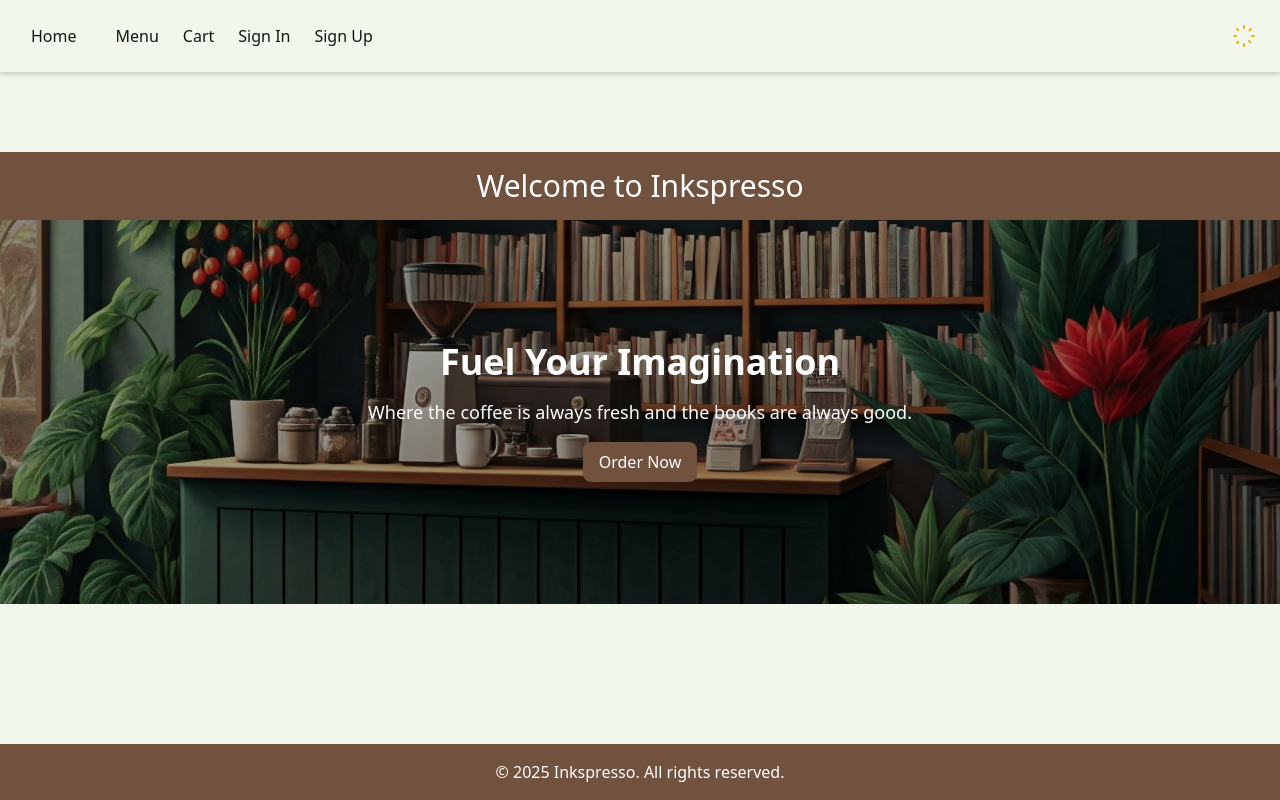
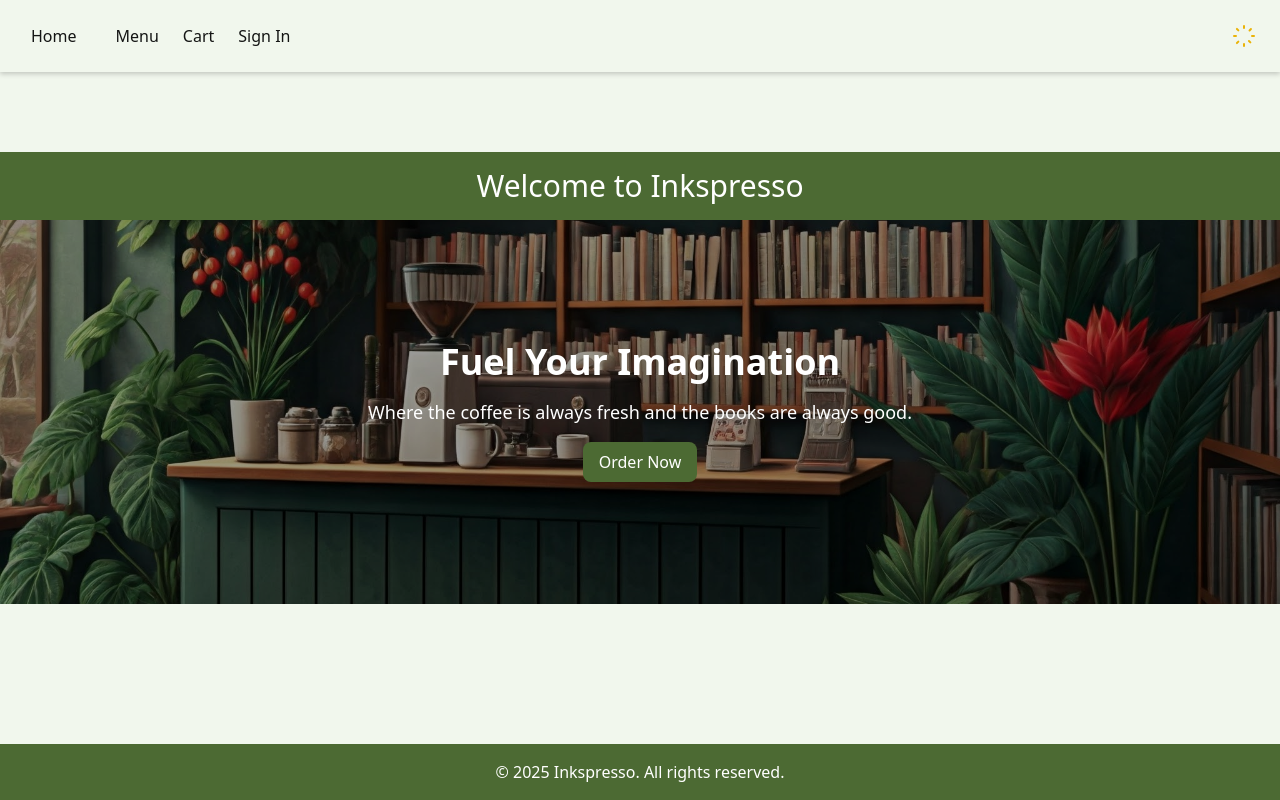
Before and after one commit to AceChianni/coffee-shop-frontend, a Next.js app: page / in a window 1280 px wide. Built offline with nearby package versions, Linux system fonts and the light colour scheme.

Commit message:
update styles and theme

```diff
--- a/package.json
+++ b/package.json
@@ -41,7 +41,7 @@
     "eslint-config-next": "15.1.4",
     "eslint-plugin-storybook": "^0.11.2",
     "nodemon": "^3.1.9",
-    "postcss": "^8.4.49",
+    "postcss": "^8.5.1",
     "storybook": "^8.4.7",
     "tailwindcss": "^3.4.17"
   },
--- a/postcss.config.js
+++ /dev/null
@@ -1,6 +0,0 @@
-module.exports = {
-  plugins: {
-    tailwindcss: {},
-    autoprefixer: {},
-  },
-}
--- a/postcss.config.mjs
+++ b/postcss.config.mjs
@@ -1,4 +1,4 @@
-/** @type {import('postcss-load-config').Config} */
+// postcss.config.mjs
 export default {
   plugins: {
     tailwindcss: {},
--- a/src/components/Navbar.jsx
+++ b/src/components/Navbar.jsx
@@ -37,9 +37,9 @@ const Navbar = () => {
         <Link href="/auth/signin" className={`${styles.link} hover:text-orange-500`}>
           Sign In
         </Link>
-        <Link href="/auth/signup" className={`${styles.link} hover:text-orange-500`}>
+        {/* <Link href="/auth/signup" className={`${styles.link} hover:text-orange-500`}>
           Sign Up
-        </Link>
+        </Link> */}
       </div>
 
       {/* Theme Toggle Button */}
--- a/src/pages/auth/signin.jsx
+++ b/src/pages/auth/signin.jsx
@@ -3,6 +3,7 @@
 import { useRouter } from 'next/router';
 import LoginForm from '../../components/LoginForm';
 import { validateUser } from '../../utils/authUtils';
+import Link from 'next/link';
 
 export default function Signin() {
   const router = useRouter();
@@ -19,9 +20,16 @@ export default function Signin() {
   }
 
   return (
-    <div className="min-h-screen flex flex-col justify-center items-center bg-gray-100">
-      <h1 className="text-3xl font-semibold mb-6">Sign In</h1>
-      <LoginForm buttonLabel="Login" handleLogin={handleLogin} />
+    <div className="signin-page min-h-screen flex flex-col justify-center items-center bg-base-100">
+      <h1 className="signin-header text-4xl font-semibold mb-6 text-text-primary">Sign In</h1>
+      <div className="signin-form w-full max-w-md p-6 bg-white shadow-md rounded-lg">
+        <LoginForm buttonLabel="Login" handleLogin={handleLogin} />
+      </div>
+      <div className="signup-link mt-4">
+        <Link href="/auth/signup" className="text-primary hover:underline">
+          Don't have an account? Sign up here
+        </Link>
+      </div>
     </div>
   );
 }
--- a/src/styles/globals.css
+++ b/src/styles/globals.css
@@ -1,12 +1,10 @@
 /* src/styles/globals.css */
-
 @tailwind base;
 @tailwind components;
 @tailwind utilities;
 
 html, body {
-    @apply h-full;
-    margin: 0;
+    @apply h-full bg-base-100 text-text-dark; /* Using light mode base background and dark text */
 }
 
 .main-container {
@@ -18,5 +16,5 @@ main {
 }
 
 footer {
-    @apply bg-gray-800 text-white text-center py-4;
+    @apply bg-base-dark text-text-light text-center py-4;
 }
--- a/tailwind.config.js
+++ b/tailwind.config.js
@@ -1,66 +1,31 @@
-// tailwind.config.js
-
-// module.exports = {
-//   content: [
-//     "./src/**/*.{js,jsx,ts,tsx}",
-//     "./pages/**/*.{js,jsx,ts,tsx}",
-//   ],
-//   theme: {
-//     extend: {
-//       colors: {
-//         primary: '#70523F', // Warm brown
-//         secondary: '#1B512D', // Deep green
-//         accent: '#F96F5D', // Terracotta
-//         neutral: '#9D9F80', // Olive
-//         'base-100': '#F1F7ED', // Creamy white for light mode
-//         'base-dark': '#1B512D', // Forest green for dark mode
-//         'text-primary': '#70523F', // Warm brown text
-//         'text-secondary': '#9D9F80', // Olive text
-//       },
-//     },
-//   },
-//   daisyui: {
-//     themes: [
-//       {
-//         light: {
-//           primary: '#70523F',
-//           secondary: '#1B512D',
-//           accent: '#F96F5D',
-//           neutral: '#9D9F80',
-//           'base-100': '#F1F7ED',
-//           'text-primary': '#70523F',
-//           'text-secondary': '#9D9F80',
-//         },
-//         dark: {
-//           primary: '#F96F5D',
-//           secondary: '#9D9F80',
-//           accent: '#70523F',
-//           neutral: '#1B512D',
-//           'base-100': '#1B512D',
-//           'text-primary': '#F1F7ED',
-//           'text-secondary': '#F96F5D',
-//         },
-//       },
-//     ],
-//   },
-//   plugins: [require('daisyui')],
-// };
 module.exports = {
   content: [
-    "./src/**/*.{js,jsx,ts,tsx}",
-    "./pages/**/*.{js,jsx,ts,tsx}",
+    './src/**/*.{js,jsx,ts,tsx}',
+    './pages/**/*.{js,jsx,ts,tsx}',
   ],
   theme: {
     extend: {
       colors: {
-        primary: '#70523F',
-        secondary: '#1B512D',
-        accent: '#F96F5D',
-        neutral: '#9D9F80',
-        'base-100': '#F1F7ED',
-        'base-dark': '#1B512D',
-        'text-primary': '#70523F',
-        'text-secondary': '#9D9F80',
+        // Earth tones (greens, browns, muted oranges, greys)
+        primary: '#4C6A33',        // Muted green (earthy)
+        secondary: '#6E4B3A',      // Muted brown
+        accent: '#D27848',         // Muted orange
+        neutral: '#A0A59A',        // Soft grey
+
+        // Sunset-like colors for a pop (bright but not too harsh)
+        sunset: '#F89C42',         // Sunset orange (for CTA buttons)
+        sunsetDark: '#F56C00',     // Darker sunset color (for hover effects)
+
+        'base-100': '#F1F7ED',     // Light background color
+        'base-dark': '#1B512D',    // Dark background color
+
+        // Text colors (darker for light mode, lighter for dark mode)
+        'text-primary': '#4C6A33', // Dark green for text (light mode)
+        'text-secondary': '#6E4B3A', // Darker brown text (for links or secondary text)
+
+        // Accessible text colors
+        'text-light': '#FFFFFF',   // White text for dark mode
+        'text-dark': '#333333',    // Dark text for light mode
       },
     },
   },
@@ -68,22 +33,22 @@ module.exports = {
     themes: [
       {
         light: {
-          primary: '#70523F',
-          secondary: '#1B512D',
-          accent: '#F96F5D',
-          neutral: '#9D9F80',
-          'base-100': '#F1F7ED',
-          'text-primary': '#70523F',
-          'text-secondary': '#9D9F80',
+          primary: '#4C6A33',       // Muted green (earthy)
+          secondary: '#6E4B3A',     // Muted brown
+          accent: '#D27848',        // Muted orange
+          neutral: '#A0A59A',       // Soft grey
+          'base-100': '#F1F7ED',    // Light background color
+          'text-primary': '#4C6A33', // Dark green text (light mode)
+          'text-secondary': '#6E4B3A', // Brown secondary text
         },
         dark: {
-          primary: '#F96F5D',
-          secondary: '#9D9F80',
-          accent: '#70523F',
-          neutral: '#1B512D',
-          'base-100': '#1B512D',
-          'text-primary': '#F1F7ED',
-          'text-secondary': '#F96F5D',
+          primary: '#D27848',       // Muted orange (for dark mode)
+          secondary: '#A0A59A',     // Soft grey
+          accent: '#F56C00',        // Sunset orange (for hover effects)
+          neutral: '#1B512D',       // Dark green for dark mode background
+          'base-100': '#1B512D',    // Dark background
+          'text-primary': '#F1F7ED', // Light text for dark mode
+          'text-secondary': '#F89C42', // Sunset orange (for links or accent)
         },
       },
     ],
```
Also changed, not shown: src/components/Button.jsx (+0 -11 lines), src/components/HeroSection.jsx (+0 -21 lines), src/styles/sign.module.css (added, +26 -0 lines), 1 other file (tests, documents, lock files or other folders).
